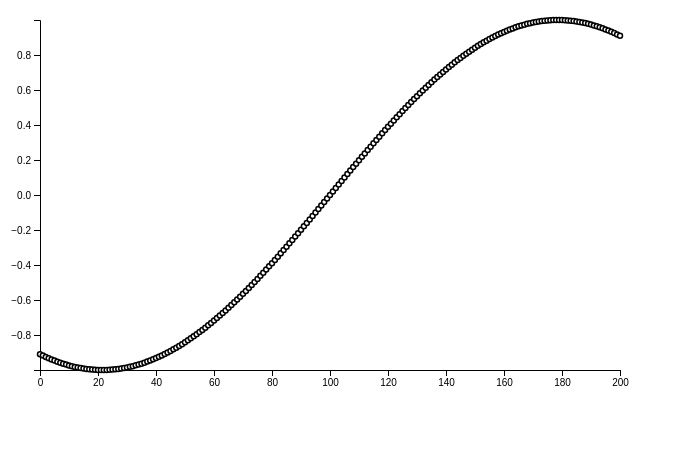
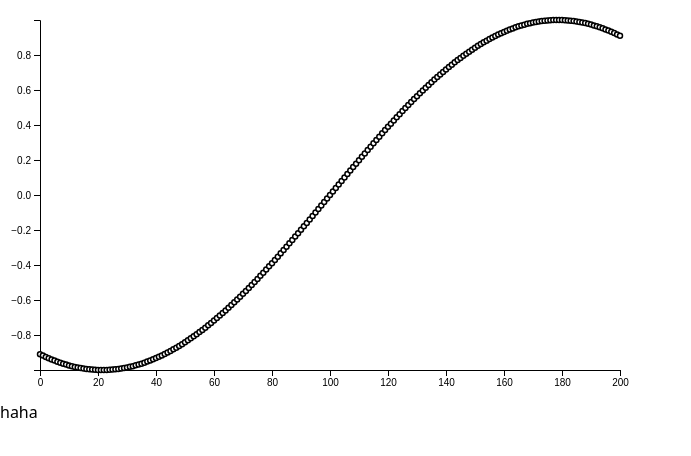
Before and after one commit to shizheng-rlfresh/llm-opt, a SvelteKit app: page / in a window 1280 px wide. Shown: the top 456 px of the page, without its empty margins (0-691 px from the left). Built offline with nearby package versions, Linux system fonts and the light colour scheme.

Commit message:
add more content experiments

```diff
--- a/src/routes/+page.svelte
+++ b/src/routes/+page.svelte
@@ -10,6 +10,8 @@
     }
 </script>
 
-<div on:mousemove={onMousemove}>
+<div tabindex="1" on:mousemove={onMousemove}>
     <LinePlot {data} />
 </div>
+
+<div tabindex="2">haha</div>
```
